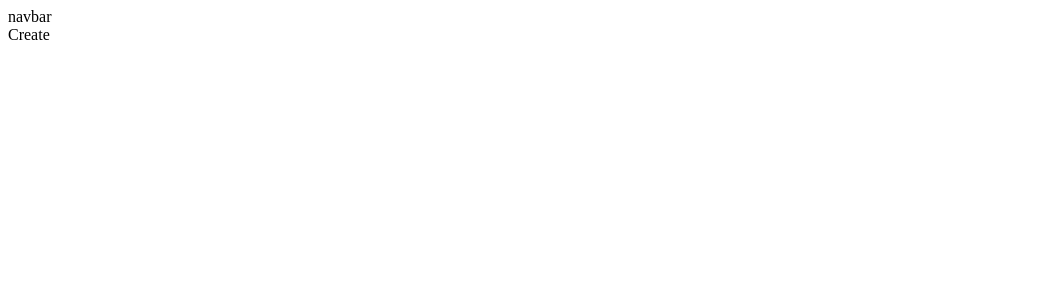
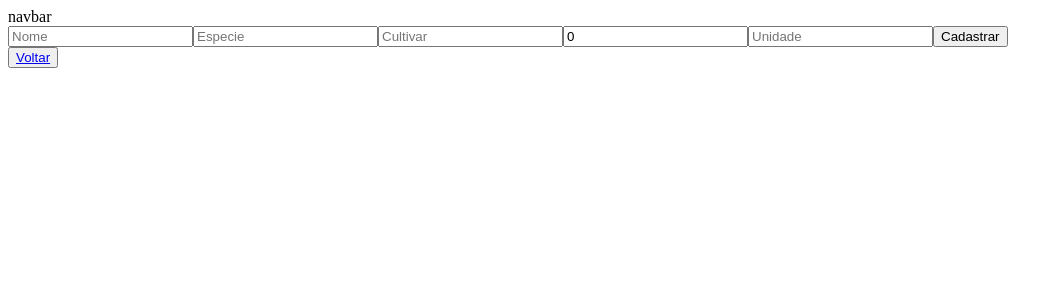
Before and after one commit to PaulaFAlves/project-rails-react-frontend, a React (Create React App) app in the folder cadastro-de-propriedade/: page /create in a window 1280 px wide. Shown: the top 300 px of the page, without its empty margins (0-1063 px from the left). Built offline with nearby package versions, Linux system fonts and the light colour scheme; the HTML template or start-up script is replaced by a standard one.

Commit message:
included POST method

```diff
--- a/cadastro-de-propriedade/src/components/Create/index.js
+++ b/cadastro-de-propriedade/src/components/Create/index.js
@@ -1,16 +1,57 @@
-import React, { Component } from 'react';
+import React, { useState } from 'react';
 
 import NavBar from '../NavBar';
 
-class Create extends Component {
-	render() {
+function Create(props) {
+	const [nome, setNome] = useState('')
+	const [especie, setEspecie] = useState('')
+	const [cultivar, setCultivar] = useState('')
+	const [area, setArea] = useState(0)
+	const [unidade, setUnidade] = useState('')
+
+	const handleSubmit = (async (e) => {
+		e.preventDefault();
+		await fetch('http://localhost:3001/propriedades',
+		{
+			method: 'POST',
+			headers: {
+				'Accept': 'application/json',
+				'Content-Type': 'application/json'
+			},
+			body: JSON.stringify({
+				propriedade: {
+					nome: nome,
+					especie: especie,
+					cultivar: cultivar,
+					area: area,
+					unidade: unidade
+				}
+			})
+		})
+		setNome('');
+		setEspecie('');
+		setCultivar('');
+		setArea('');
+		setUnidade('');
+	});
+
+	console.log(nome, especie);
+
 		return(
 			<div>
 				<NavBar />
-				Create
+				<form>
+					<input type="text" placeholder="Nome" value={nome} onChange={e => setNome(e.target.value)}/>
+					<input type="text" placeholder="Especie" value={especie} onChange={e => setEspecie(e.target.value)}/>
+					<input type="text" placeholder="Cultivar" value={cultivar} onChange={e => setCultivar(e.target.value)}/>
+					<input type="text" placeholder="Area" value={area} onChange={e => setArea(e.target.value)} />
+					<input type="text" placeholder="Unidade" value={unidade} onChange={e => setUnidade(e.target.value)} />
+					<button type="submit" onClick={handleSubmit}>Cadastrar</button>
+				</form>
+				<button><a href="/">Voltar</a></button>
 			</div>
 		);
-	}
+
 }
 
 export default Create;
--- a/cadastro-de-propriedade/src/components/List/index.js
+++ b/cadastro-de-propriedade/src/components/List/index.js
@@ -28,6 +28,7 @@ class List extends Component {
 		return(
 			<>
 				<NavBar />
+				<button><a href="/create">Incluir propriedade</a></button>
 				{this.state.propriedades.map(propriedade => (
 					<div
 						className="content"
```
